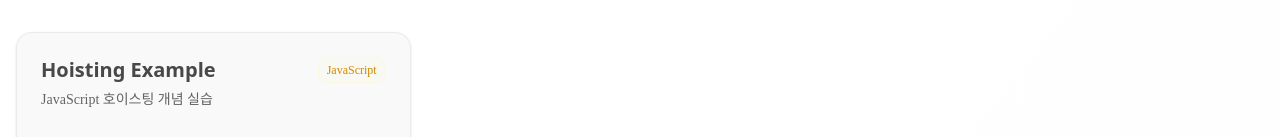
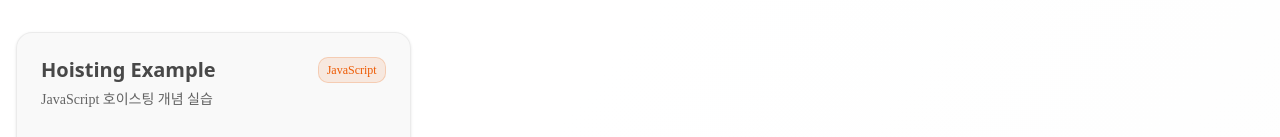
Before and after one commit to kod0751/frontend-concepts-lab, a Next.js app: page / in a window 1280 px wide. Shown: the part 815-952 px from the top of the page. Built offline with nearby package versions, Linux system fonts and the light colour scheme; a web font is replaced by a local one.

Commit message:
[style] badge style 수정

```diff
--- a/src/app/javascript/hoisting/page.tsx
+++ b/src/app/javascript/hoisting/page.tsx
@@ -143,7 +143,7 @@ export default function HoistingPage() {
               선언이 스코프의 최상단으로 끌어올려지는 동작을 학습할 수 있습니다.
             </p>
             <div className="flex gap-3 mt-6">
-              <Badge className="bg-yellow-100/10 text-yellow-600 border-yellow-200/20 dark:bg-yellow-900/10 dark:text-yellow-400">
+              <Badge className="bg-third/10 text-third border-third/20 dark:bg-third/10 dark:text-third/20">
                 JavaScript
               </Badge>
             </div>
--- a/src/app/page.tsx
+++ b/src/app/page.tsx
@@ -148,7 +148,7 @@ export default function HomePage() {
                                 : example.tech === 'Recoil'
                                 ? 'bg-accent/10 text-accent border-accent/20'
                                 : example.tech === 'JavaScript'
-                                ? 'bg-yellow-100/10 text-yellow-600 border-yellow-200/20 dark:bg-yellow-900/10 dark:text-yellow-400'
+                                ? 'bg-third/10 text-third border-third/20 dark:bg-third/10 dark:text-third/20'
                                 : 'bg-secondary/10 text-secondary border-secondary/20'
                             }`}
                           >
```
